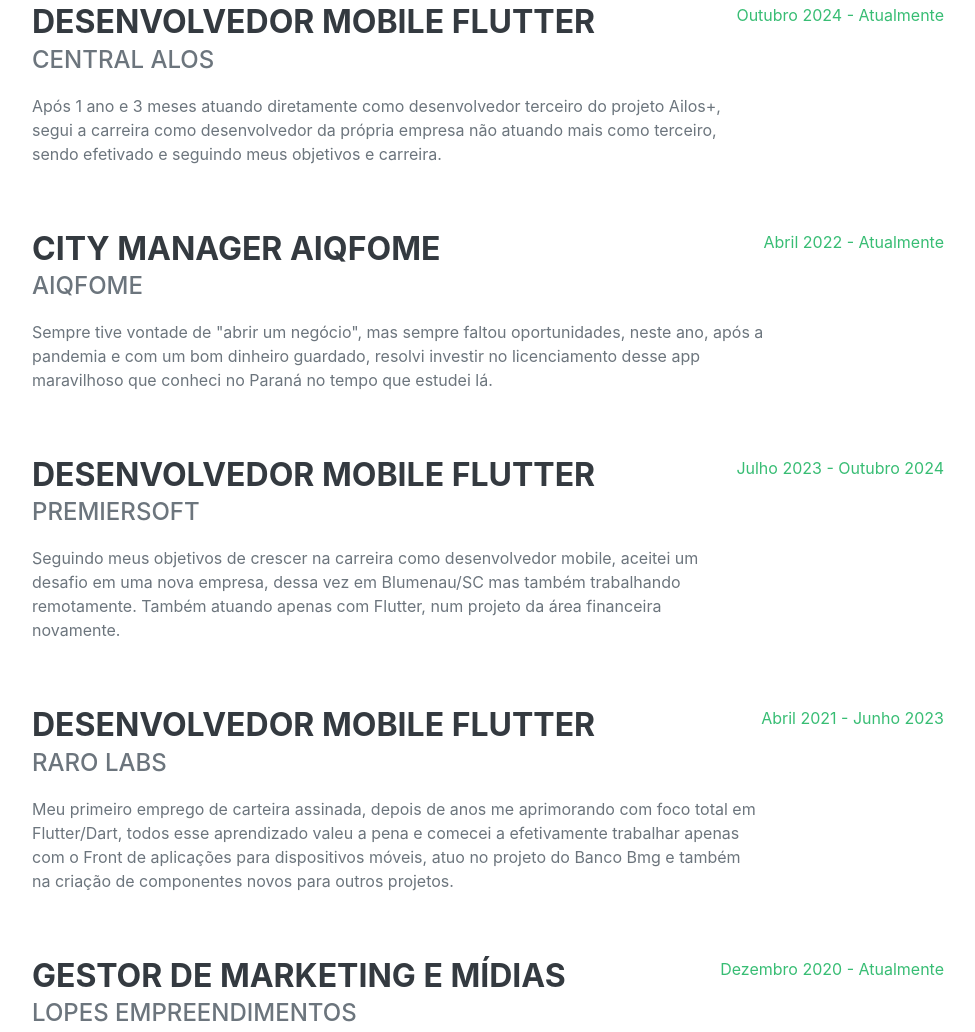
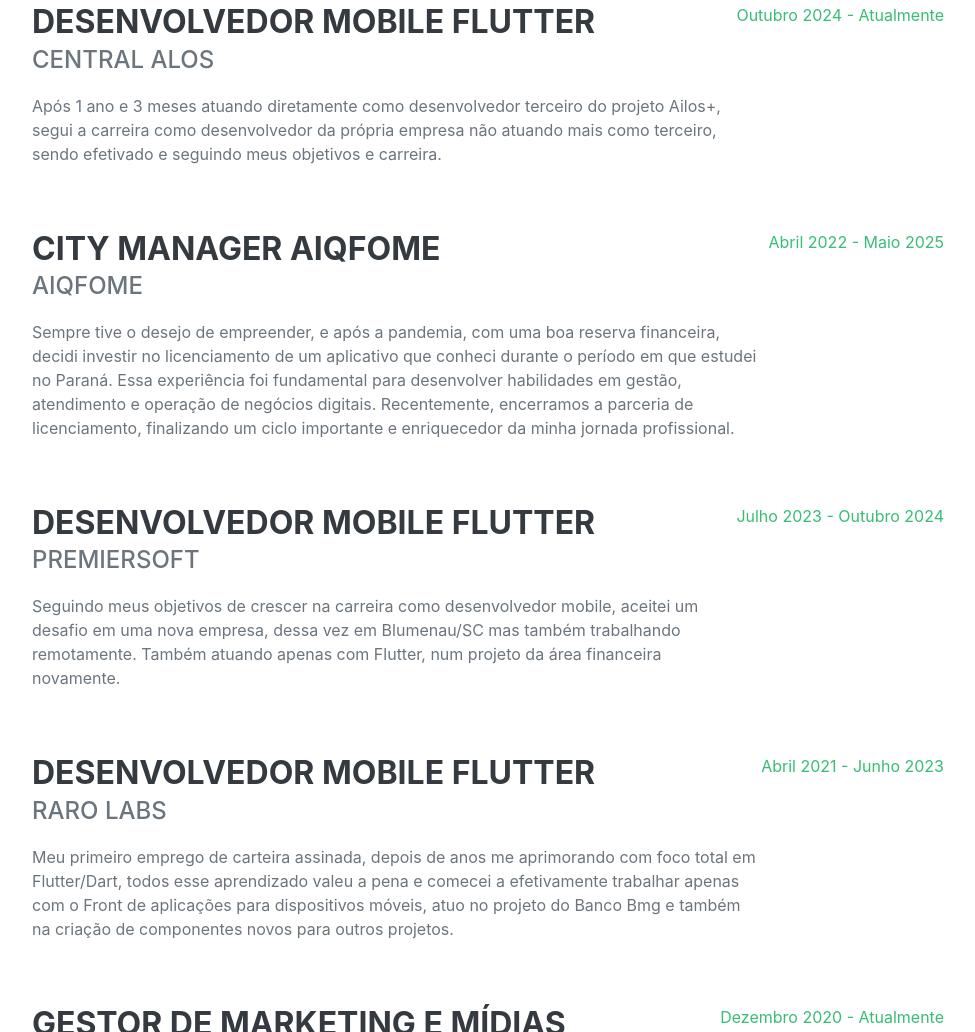
Before and after one commit to douglaswender/douglaswender.github.io, a plain HTML site: page index.html in a window 1280 px wide. Shown: the part 993-2025 px from the top of the page, without its empty margins (288-1263 px from the left). Drawn offline with nearby package versions, Linux system fonts and the light colour scheme; a web font is replaced by a local one.

Commit message:
Update index.html

```diff
--- a/index.html
+++ b/index.html
@@ -85,11 +85,14 @@
                     <div class="flex-grow-1">
                         <h3 class="mb-0">City Manager Aiqfome</h3>
                         <div class="subheading mb-3">Aiqfome</div>
-                        <p>Sempre tive vontade de "abrir um negócio", mas sempre faltou oportunidades, neste ano, após a
-                            pandemia e com um bom dinheiro guardado, resolvi investir no licenciamento desse app
-                            maravilhoso que conheci no Paraná no tempo que estudei lá.</p>
+                        <p>Sempre tive o desejo de empreender, e após a pandemia, com uma boa reserva financeira, decidi investir
+                            no licenciamento de um aplicativo que conheci durante o período em que estudei no Paraná. Essa
+                            experiência foi fundamental para desenvolver habilidades em gestão, atendimento e operação de negócios digitais.
+                            Recentemente, encerramos a parceria de licenciamento, finalizando um ciclo importante e enriquecedor
+                            da minha jornada profissional.
+                        </p>
                     </div>
-                    <div class="flex-shrink-0"><span class="text-primary">Abril 2022 - Atualmente</span></div>
+                    <div class="flex-shrink-0"><span class="text-primary">Abril 2022 - Maio 2025</span></div>
                 </div>
                 <div class="d-flex flex-column flex-md-row justify-content-between mb-5">
                     <div class="flex-grow-1">
```
